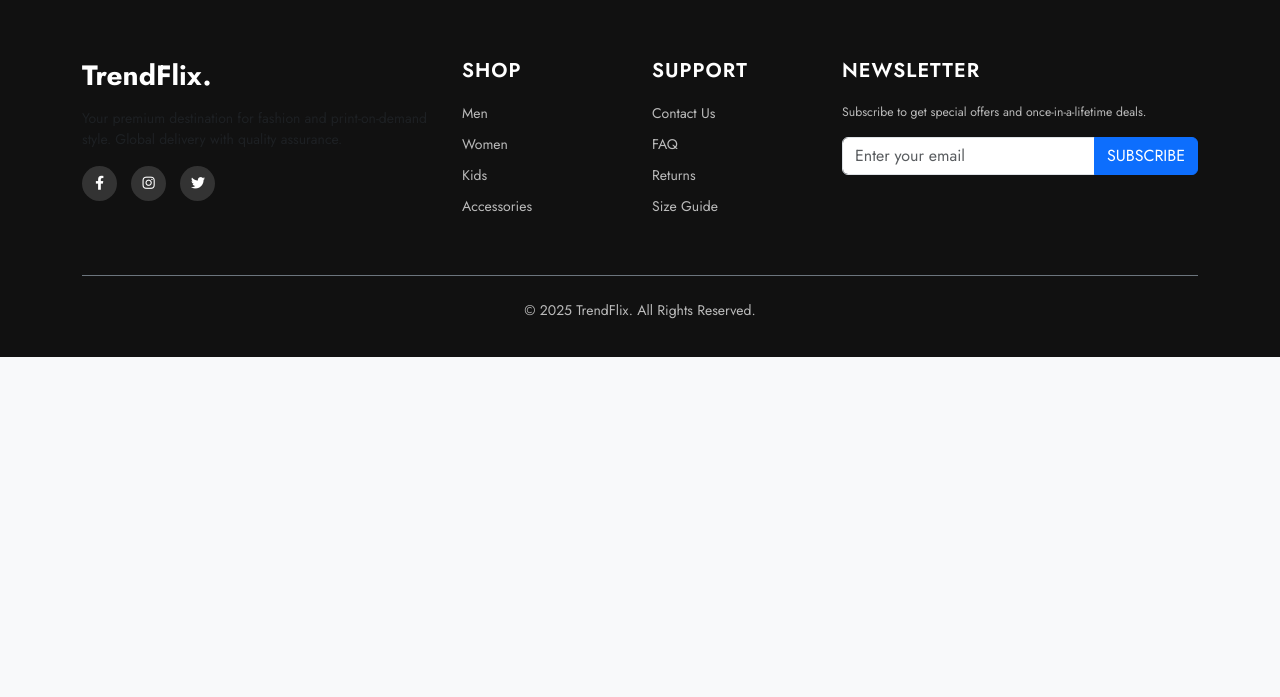
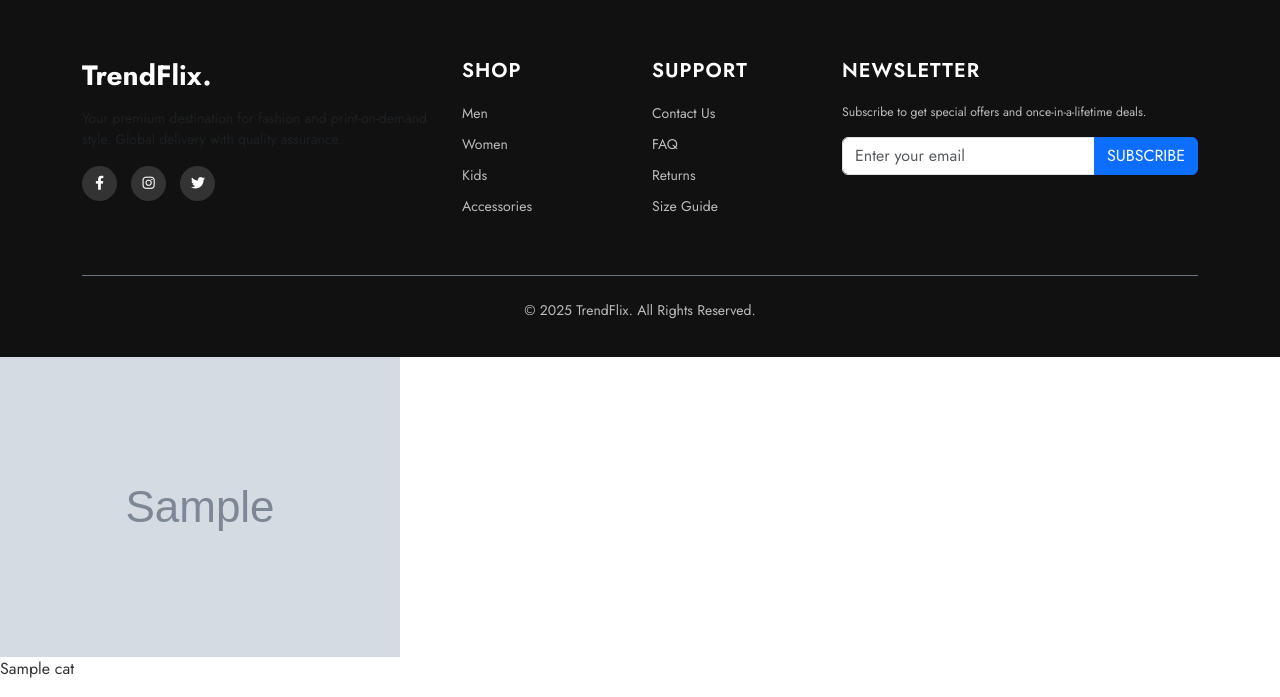
Before and after one commit to zahidbasha353-droid/trendflix-live, a Django app: template store/templates/store/home.html in a window 1280 px wide. Shown: the part 2630-3327 px from the top of the page. Before the commit the page ends 2987 px from the top, so only its background shows below. Run offline with Django 5.2, Linux system fonts and the light colour scheme; the template is opened without the code that fills it: most values are stand-ins (such as "Sample title", 1, 10 or a date in 2020); grey boxes marked "Sample" are stand-in pictures.

```diff
--- a/store/admin.py
+++ b/store/admin.py
@@ -96,3 +96,7 @@ class SiteSettingsAdmin(admin.ModelAdmin):
         if SiteSettings.objects.exists():
             return False
         return True
+    from django.contrib import admin
+from .models import Category
+
+admin.site.register(Category)
--- a/store/templates/store/base.html
+++ b/store/templates/store/base.html
@@ -274,3 +274,12 @@
 
 </body>
 </html>
+<div class="category-container">
+    {% for cat in categories %}
+    <div class="category-item">
+        <img src="{{ cat.image.url }}" alt="{{ cat.name }}">
+
+        <p>{{ cat.name }}</p>
+    </div>
+    {% endfor %}
+</div>
--- a/store/urls.py
+++ b/store/urls.py
@@ -35,3 +35,9 @@ urlpatterns = [
     # 🔥 GLOBAL CURRENCY SWITCHER 🔥
     path('switch-currency/<str:currency_code>/', views.switch_currency, name='switch_currency'),
 ]
+from django.conf import settings
+from django.conf.urls.static import static
+
+urlpatterns = [
+    # ... unga matha urls ...
+] + static(settings.MEDIA_URL, document_root=settings.MEDIA_ROOT)
--- a/store/views.py
+++ b/store/views.py
@@ -227,3 +227,8 @@ def owner_dashboard(request):
         'top_products': top_products,
     }
     return render(request, 'admin/owner_dashboard.html', context)
+from .models import Category
+
+def home(request):
+    categories = Category.objects.all() # Ella categories-ayum edukkom
+    return render(request, 'index.html', {'categories': categories})
```
Also changed, not shown: store/models.py (+8 -0 lines).
